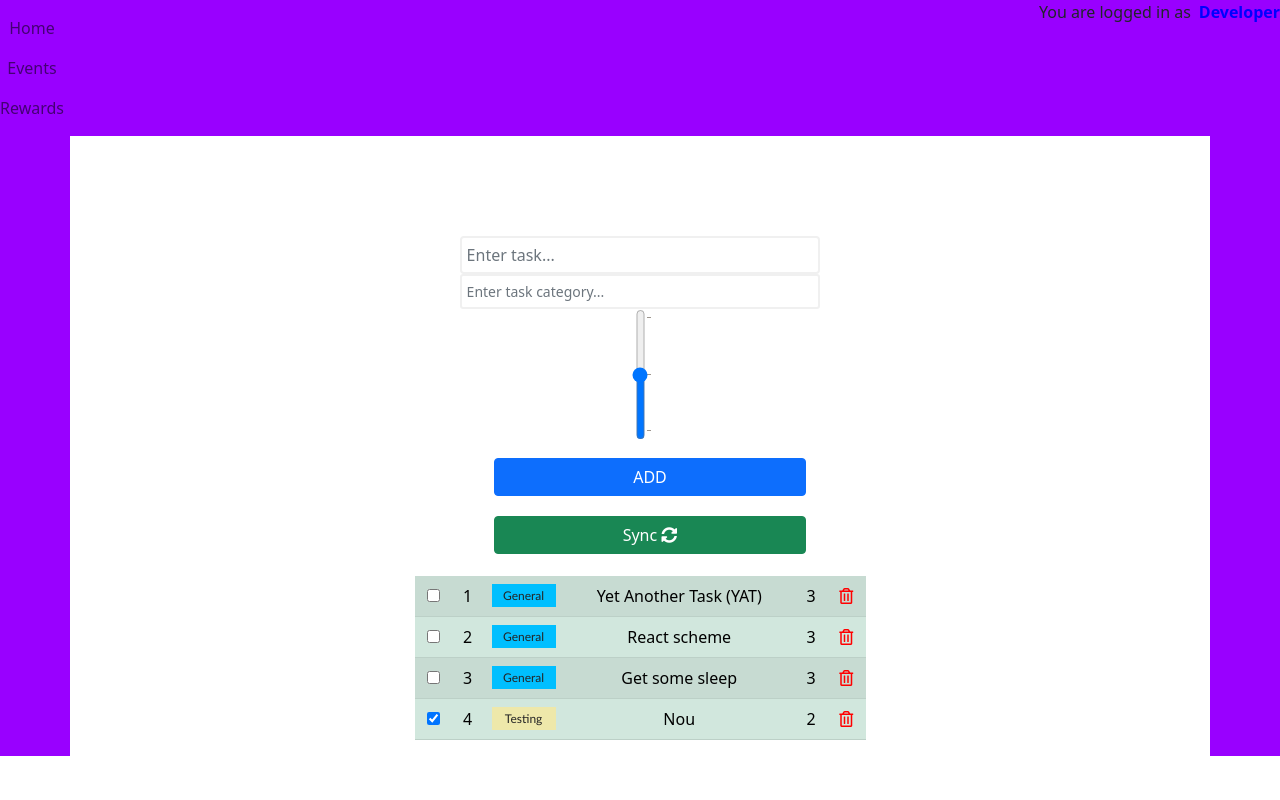
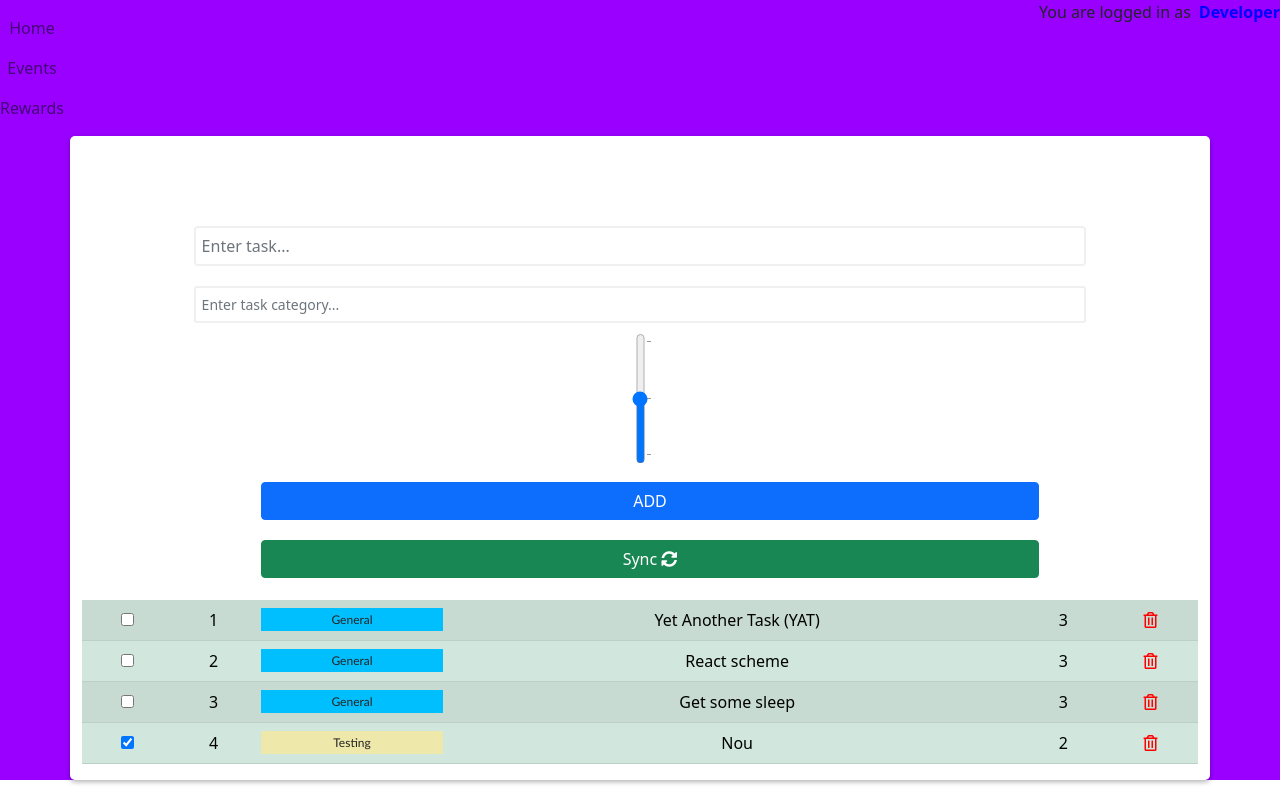
Before and after one commit to craciun-st/project-sandman-unhackables, a React (Create React App) app in the folder react-app/: page / in a window 1280 px wide. Built offline with nearby package versions, Linux system fonts and the light colour scheme; no server answers.

Commit message:
some modifications to profile page css & task container

```diff
--- a/react-app/src/App.css
+++ b/react-app/src/App.css
@@ -1,6 +1,7 @@
 .App {
   text-align: center;
   background-color: #9900ff;
+
 }
 
 .App-logo {
@@ -92,6 +93,7 @@ input[type="range"] {
 }
 
 .inputs-container {
+  margin-top: 80px;
   display: flex;
   flex-direction: column;
   justify-content: center;
@@ -100,7 +102,8 @@ input[type="range"] {
 
 .text-inputs-column input {
   border: 2px solid #f0f0f0 !important;
-  padding: 5px !important;
+  padding: 6px !important;
+  margin: 10px !important;
   width: 80% !important;
   display: flex;
   flex-direction: column;
@@ -135,6 +138,11 @@ button {
 .container {
   background-color: #fff;
   display: block;
+  border-radius: 5px;
+  box-shadow: 0 2px 5px rgba(0,0,0,0.3);
+  width: 400px;
+  max-width: 95%;
+
 }
 
 .btn {
--- a/react-app/src/App.js
+++ b/react-app/src/App.js
@@ -287,7 +287,7 @@ function App() {
             </div>
             <div className="container">
               <div className="row justify-content-center">
-                <div className="col-md-5">
+                <div className="col">
                   <div className="inputs-container">
                     <div className="text-inputs-column">
                       <input
--- a/react-app/src/ProfilePage.css
+++ b/react-app/src/ProfilePage.css
@@ -40,6 +40,8 @@
 }
 
 .profileSuperContainer {
+    height: 100vh;
+    width: 100vw;
     display: flex;
     flex-direction: column;
     align-items: flex-start;
```
